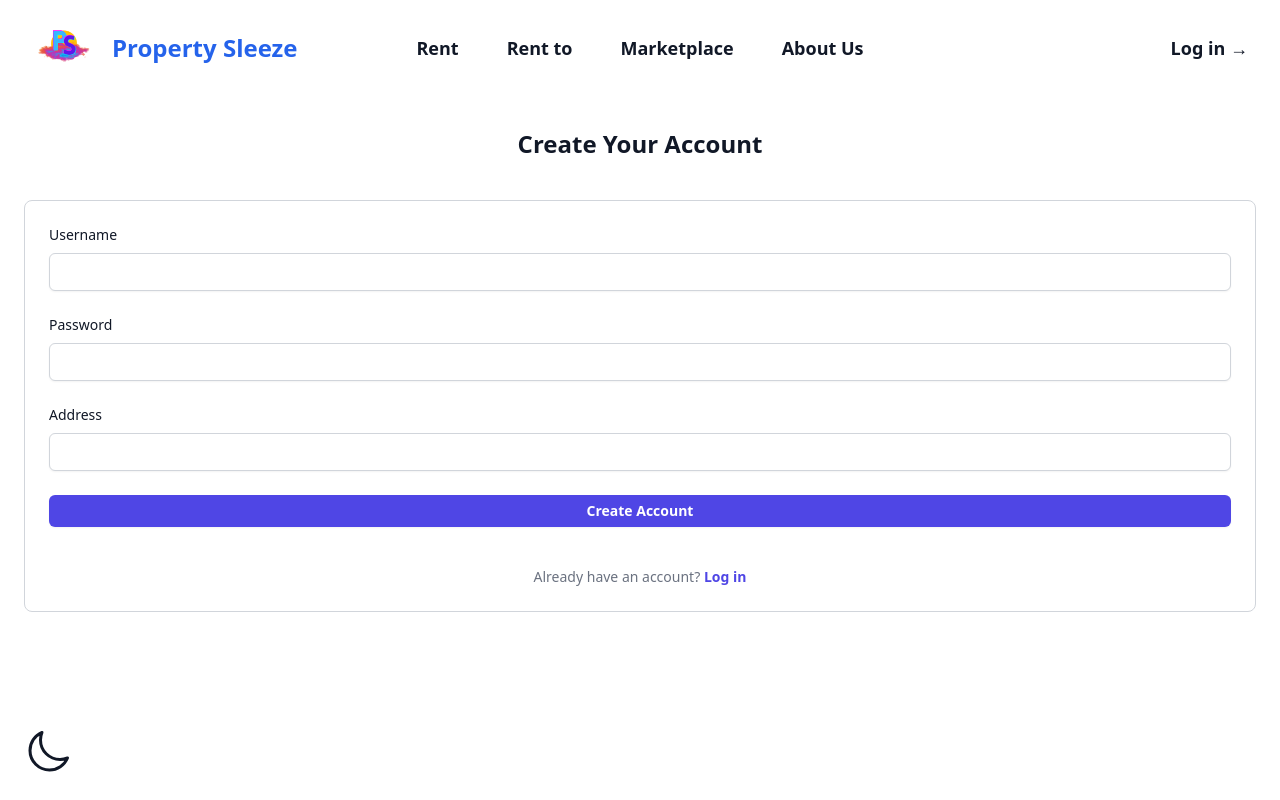
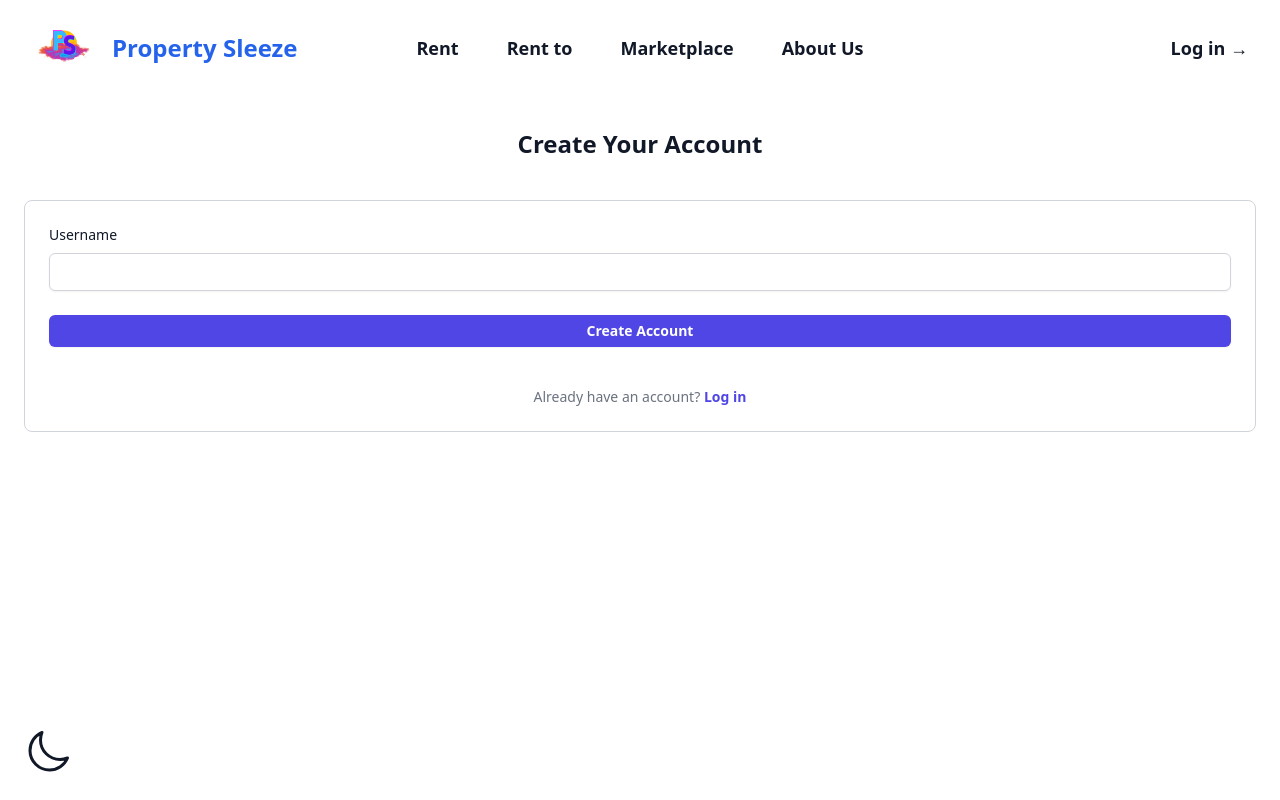
Before and after one commit to TheFifthNinja/PropertySleeze, a React (Vite) app in the folder Property-Sleeze/: page /create-account in a window 1280 px wide. Built offline with nearby package versions, Linux system fonts and the light colour scheme.

Commit message:
Need hope

```diff
--- a/Property-Sleeze/src/pages/CreateAccount.jsx
+++ b/Property-Sleeze/src/pages/CreateAccount.jsx
@@ -10,16 +10,16 @@ export default function CreateAccount() {
     event.preventDefault();
 
     const formData = {
-      username: username,
-      password: password,
-      address: address,
+      "username": username,
     };
 
     try {
-      const response = await fetch('/propertyManager', {
+      const response = await fetch('http://localhost:8084/propertyManger', {
         method: 'POST',
         headers: {
           'Content-Type': 'application/json',
+          "Access-Control-Allow-Origin": '*',
+          "Access-Control-Allow-Headers": "Origin, X-Requested-With, Content-Type, Accept"
         },
         body: JSON.stringify(formData),
       });
@@ -59,37 +59,6 @@ export default function CreateAccount() {
             />
           </div>
 
-          <div>
-            <label htmlFor="password" className="block text-sm font-medium text-gray-900 dark:text-gray-100">
-              Password
-            </label>
-            <input
-              id="password"
-              name="password"
-              type="password"
-              value={password}
-              onChange={(e) => setPassword(e.target.value)}
-              required
-              autoComplete="new-password"
-              className="mt-2 block w-full rounded-md border border-gray-300 dark:border-gray-700 py-1.5 text-black shadow-sm placeholder:text-gray-400 focus:ring-2 focus:ring-indigo-600 dark:focus:ring-indigo-500 sm:text-sm"
-            />
-          </div>
-
-          <div>
-            <label htmlFor="address" className="block text-sm font-medium text-gray-900 dark:text-gray-100">
-              Address
-            </label>
-            <input
-              id="address"
-              name="address"
-              type="text"
-              value={address}
-              onChange={(e) => setAddress(e.target.value)}
-              required
-              className="mt-2 block w-full rounded-md border border-gray-300 dark:border-gray-700 py-1.5 text-black shadow-sm placeholder:text-gray-400 focus:ring-2 focus:ring-indigo-600 dark:focus:ring-indigo-500 sm:text-sm"
-            />
-          </div>
-
           <button
             type="submit"
             className="w-full rounded-md bg-indigo-600 px-3 py-1.5 text-sm font-semibold text-white shadow-sm hover:bg-indigo-500 dark:bg-indigo-700 dark:hover:bg-indigo-600 focus:outline-none focus:ring-2 focus:ring-indigo-600 dark:focus:ring-indigo-500"
```
Also changed, not shown: 1 other file (tests, documents, lock files or other folders).
